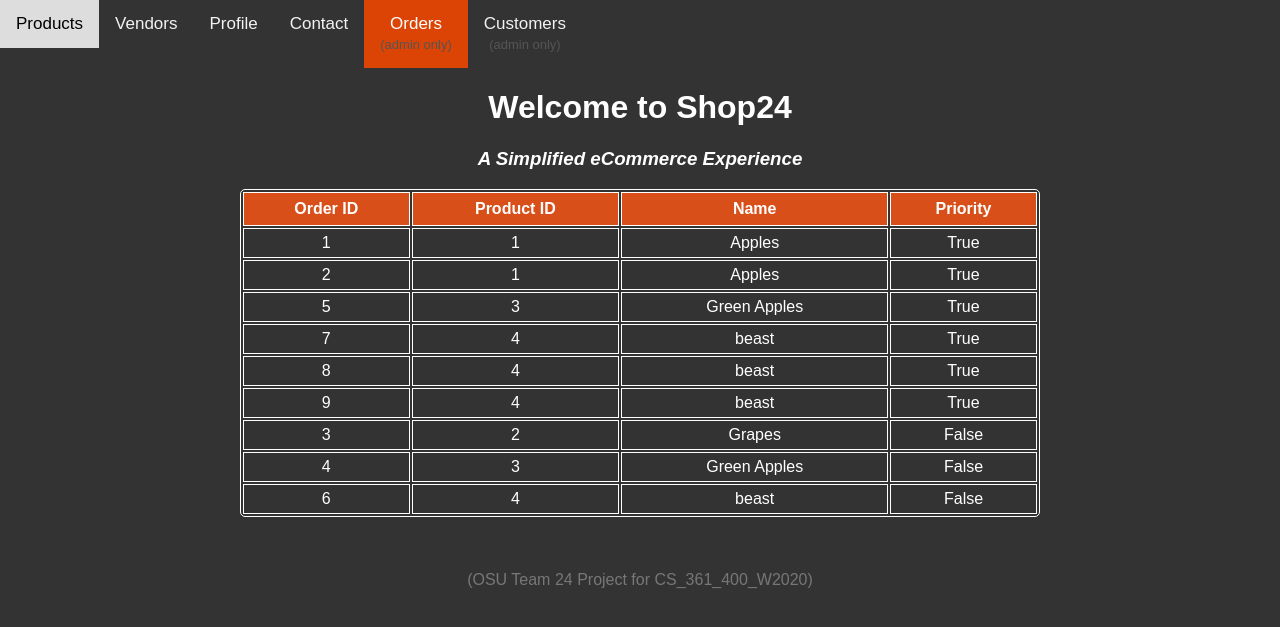
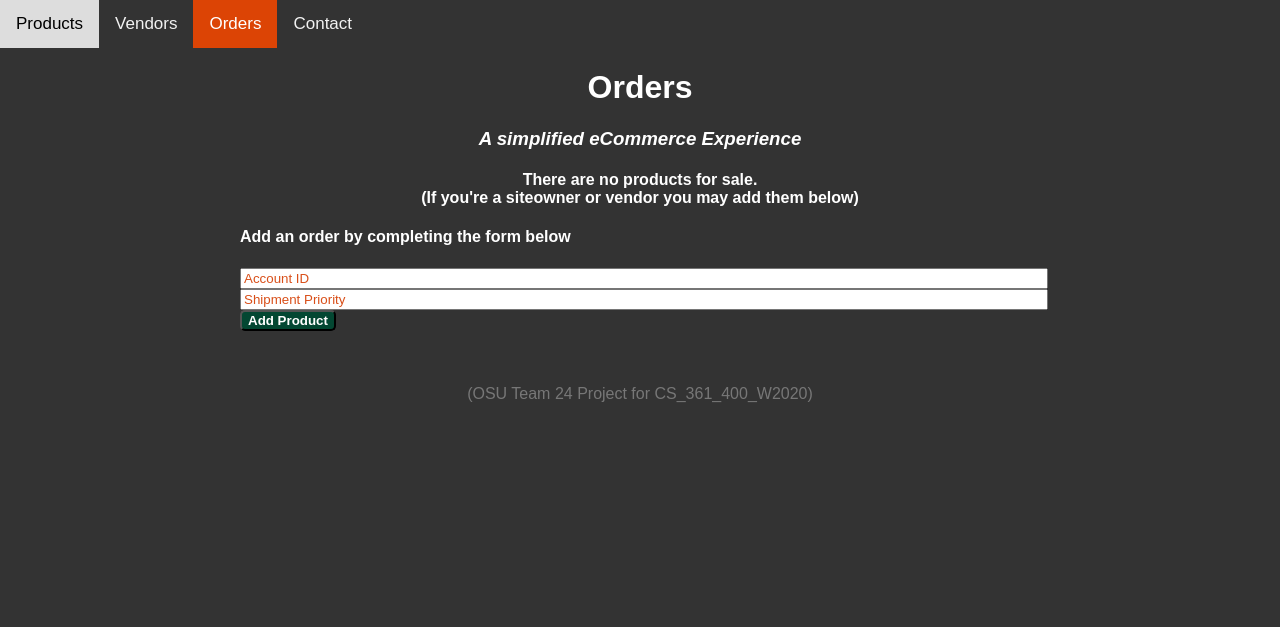
Before and after one commit to kowalczj/shop24, a Flask app: page /orders in a window 1280 px wide. Shown: the top 627 px of the page. Run offline with Flask 2, Linux system fonts and the light colour scheme; data comes from the database, SQL or seed files in the repository; both versions use the stored data as it was before the commit; data that the repository does not hold is empty.

Commit message:
Revert "Added Order button in Products Table"
This reverts commit f8292deec8b00ac32ac63fdbccb0456d1b7f1af9.

```diff
--- a/app.py
+++ b/app.py
@@ -7,40 +7,49 @@ app.config['SQLALCHEMY_DATABASE_URI'] = 'sqlite:///test.db'
 app.config['TEMPLATES_AUTO_RELOAD'] = True
 db = SQLAlchemy(app)
 
-class ProductTable(db.Model):
+class Account(db.Model):
+    id = db.Column(db.Integer, primary_key=True)
+    username = db.Column(db.String(200), nullable=False)
+    password = db.Column(db.String(200), nullable=False)
+    email = db.Column(db.String(200), nullable=False)
+    street = db.Column(db.String(200), nullable=False)
+    city = db.Column(db.String(200), nullable=False)
+
+    def __repr__(self):
+        return '<Task %r>' % self.id
+
+
+class Product(db.Model):
     id = db.Column(db.Integer, primary_key=True)
     product_name = db.Column(db.String(200), nullable=False)
     product_description = db.Column(db.String(200), nullable=False)
     product_price = db.Column(db.Float(10), nullable=False)
-    product_quantity = db.Column(db.Integer, nullable=False)
     date_created = db.Column(db.DateTime, default=datetime.utcnow)
 
     def __repr__(self):
-        return '<Product %r>' % self.id
+        return '<Task %r>' % self.id
 
-class OrderTable(db.Model):
-    id = db.Column(db.Integer, primary_key=True)
-    product_id = db.Column(db.Integer, db.ForeignKey('product_table.id'), nullable=False)
-    order_name = db.Column(db.String(200), nullable=False)
-    is_priority = db.Column(db.Boolean, nullable=True)
+
+class Order(db.Model):
+    id =                  db.Column(db.Integer, primary_key=True)
+    account_id =          db.Column(db.Integer, db.ForeignKey('account.id'), nullable=False)
+    order_date =          db.Column(db.DateTime, default=datetime.utcnow)
+    shipment_priority =   db.Column(db.Integer)
 
     def __repr__(self):
-        return '<Order %r>' % self.id
+        return '<Task %r>' % self.id
 
-class Customer(db.Model):
-    id           = db.Column(db.Integer, primary_key=True)
-    first_name   = db.Column(db.String(50), nullable=False)
-    last_name	 = db.Column(db.String(50), nullable=False)
-    email	 = db.Column(db.String(100), nullable=False)
-    phone        = db.Column(db.String(10), nullable=True)
-    street_addr  = db.Column(db.String(50), nullable=True)
-    state        = db.Column(db.String(2), nullable=True)
-    zipcode      = db.Column(db.String(5), nullable=True)
-    city         = db.Column(db.String(100), nullable=True)
+
+class OrderProduct(db.Model):
+    id =           db.Column(db.Integer, primary_key=True)
+    order_id =     db.Column(db.Integer, db.ForeignKey('order.id'), nullable=False)
+    product_id =   db.Column(db.Integer, db.ForeignKey('product.id'), nullable=False)
+    quantity =     db.Column(db.Integer, nullable=False)
 
     def __repr__(self):
+        return '<Task %r>' % self.id
 
-        return '<Customer {}>'.format(self.id)
+
 
 @app.route("/", methods=['POST', 'GET'])
 def index():
@@ -48,14 +57,18 @@ def index():
         name = request.form['product_name']
         description = request.form['product_description']
         price = request.form['product_price']
-        quantity = request.form['product_quantity']
 
-        new_product = ProductTable(
+        new_product = Product(
             product_name=name,
             product_description=description,
-            product_price=price,
-            product_quantity=quantity
+            product_price=price
         )
+
+        print("Product data:")
+        print(new_product.id)
+        print(new_product.product_name)
+        print(new_product.product_description)
+        print(new_product.product_price)
 
         try:
             db.session.add(new_product)
@@ -64,103 +77,150 @@ def index():
         except:
             return "Error: There was a problem adding the new product data"
     else:
-        prods = ProductTable.query.order_by(ProductTable.date_created).all()
-        return render_template("index.html", prods = prods)
-
-@app.route('/customers', methods=['POST', 'GET'])
-def customers():
-
-    customers = Customer.query.all()
-
-    if request.method == 'GET':
-
-        return render_template('customers.html', results = customers)
-
-    elif request.method == 'POST':
-
-        customer = Customer(first_name     = request.form['first_name'],
-                            last_name      = request.form['last_name'],
-                            email          = request.form['email'],
-                            phone          = request.form['phone'],
-                            street_addr    = request.form['street_adr'],
-                            state          = request.form['state'],
-                            zipcode        = request.form['zipcode'],
-                            city           = request.form['city'])
-
-        db.session.add(customer)
-        db.session.commit()
-
-        return render_template('customers.html', results = customers)
+        tasks = Product.query.order_by(Product.date_created).all()
+        return render_template("index.html", tasks = tasks)
 
 @app.route('/delete/<int:id>')
 def delete(id):
-    prod_to_delete = ProductTable.query.get_or_404(id)
+    task_to_delete = Product.query.get_or_404(id)
 
     try:
-        db.session.delete(prod_to_delete)
+        db.session.delete(task_to_delete)
         db.session.commit()
         return redirect('/')
     except:
-        return 'There was a problem deleting that product'
-
-@app.route('/order/<int:id>', methods=['GET', 'POST'])
-def order(id):
-    prod_to_order = ProductTable.query.get_or_404(id)
-    priority = request.form.get('order_priority')
-    is_checked = False
-    if request.method == 'POST':
-        if priority is not None:
-            is_checked = True
-        new_order = OrderTable(
-            product_id=prod_to_order.id,
-            order_name=prod_to_order.product_name,
-            is_priority=is_checked
-        )
-        try:
-            db.session.add(new_order)
-            db.session.commit()
-            ords = OrderTable.query.order_by(OrderTable.is_priority.desc()).all()
-            return render_template('orders.html', ords=ords)
-        except:
-            return 'There was a problem ordering that product'
-    else:
-        return render_template('order.html', ord=prod_to_order)
+        return 'There was a problem deleting that task'
 
 @app.route('/update/<int:id>', methods=['GET', 'POST'])
 def update(id):
-    product = ProductTable.query.get_or_404(id)
+    product = Product.query.get_or_404(id)
 
     if request.method == 'POST':
         product.product_name = request.form['product_name']
         product.product_description = request.form['product_description']
         product.product_price = request.form['product_price']
-        product.product_quantity = request.form['product_quantity']
 
         try:
             db.session.commit()
             return redirect('/')
         except:
-            return 'There was an issue updating your product'
+            return 'There was an issue updating your task'
 
     else:
-        return render_template('update.html', prod=product)
+        return render_template('update.html', task=product)
 
 @app.route("/vendors")
 def vendors():
     return render_template("vendors.html")
 
-@app.route("/profile")
-def profile():
-    return render_template("profile.html")
 
-@app.route("/contact")
-def contact():
-    return render_template("contact.html")
+@app.route("/orders", methods=['POST', 'GET'])
+def orders():
+    if request.method == 'POST':
+        accountID = request.form['account_id']
+        shipmentPriority = request.form['shipment_priority']
 
-@app.route("/orders")
-def orders():
-    ords = OrderTable.query.order_by(OrderTable.is_priority.desc()).all()
-    return render_template('orders.html', ords=ords)
+        new_order = Order(
+            account_id=accountID,
+            shipment_priority=shipmentPriority,
+        )
+
+
+        try:
+            db.session.add(new_order)
+            db.session.commit()
+            return redirect('/orders')
+        except Exception as ex:
+            print("Error: ", ex)
+            return "Error: There was a problem adding the new order data"
+    else:
+        tasks = Order.query.order_by(Order.shipment_priority).all()
+        return render_template("orders.html", tasks = tasks)
+
+
+@app.route('/orders/delete/<int:id>')
+def ordersDelete(id):
+    task_to_delete = Order.query.get_or_404(id)
+
+    try:
+        db.session.delete(task_to_delete)
+        db.session.commit()
+        return redirect('/orders')
+    except:
+        return 'There was a problem deleting that task'
+
+@app.route('/orders/update/<int:id>', methods=['GET', 'POST'])
+def ordersUpdate(id):
+    order = Order.query.get_or_404(id)
+
+    if request.method == 'POST':
+        order.account_id = request.form['account_id']
+        order.shipment_priority = request.form['shipment_priority']
+
+        print("order: ", order.account_id)
+        print("order: ", order.shipment_priority)
+
+        try:
+            db.session.commit()
+            return redirect('/orders')
+        except Exception as e:
+            print(e)
+            return 'There was an issue updating your task'
+
+    else:
+        return render_template('updateOrder.html', task=order)
+
+
+@app.route("/orderproduct", methods=['POST', 'GET'])
+def orderproduct():
+    if request.method == 'POST':
+        if 'order_id' in request.form:
+
+            orderID = request.form['order_id']
+            productID = request.form['product_id']
+            quantity = request.form['quantity']
+            url = '/orderproduct?id=' + str(orderID)
+
+            newOrderProduct = OrderProduct(
+                order_id=orderID,
+                product_id=productID,
+                quantity=quantity,
+            )
+
+            try:
+                db.session.add(newOrderProduct)
+                db.session.commit()
+                # return render_template('orderproduct.html')
+                return redirect(url)
+            except Exception as ex:
+                print("Error: ", ex)
+                return "Error: There was a problem adding the new order data"
+        elif 'id' in request.form:
+
+            orderID = request.form['id']
+            tasks = OrderProduct.query.filter(OrderProduct.order_id == orderID).order_by(OrderProduct.id).all()
+            return render_template("orderproduct.html",tasks=tasks, orderID = orderID)
+    elif request.method == 'GET':
+        orderID = request.args['id']
+        tasks = OrderProduct.query.filter(OrderProduct.order_id == orderID).order_by(OrderProduct.id).all()
+        return render_template("orderproduct.html",tasks=tasks, orderID = orderID)
+
+
+@app.route('/orderproduct/delete/<int:orderID>/<int:id>')
+def orderProductDelete(orderID, id):
+    print("id: ", id)
+    url = '/orderproduct?id=' + str(orderID)
+    print("url: ", url)
+    task_to_delete = OrderProduct.query.get_or_404(id)
+    print("task_to_delete: ", task_to_delete)
+    try:
+        db.session.delete(task_to_delete)
+        db.session.commit()
+        return redirect(url)
+    except:
+        return 'There was a problem deleting that task'
+
 
 if __name__ == "__main__":
+    # app.run(host="0.0.0.0", port=8080)   # This didn't work for me, so I set it to the line under
     app.run(debug=True)
--- a/static/css/main.css
+++ b/static/css/main.css
@@ -2,11 +2,6 @@ body, html {
     margin: 0;
     font-family: sans-serif;
     background-color: #333;
-}
-
-.employee_view {
-    font-size: small;
-    color: #555;
 }
 
 .topnav {
--- a/templates/base.html
+++ b/templates/base.html
@@ -5,7 +5,6 @@
     <meta name="viewport" content="width=device-width, initial-scale=1.0">
     <meta http-equiv="X-UA-Compatible" content="ie=edge">
     <link rel="stylesheet" href="{{ url_for('static', filename='css/main.css') }}">
-    <link rel="shortcut icon" href="{{ url_for('static', filename='favicon.ico') }}">
     {% block head %}{% endblock %}
 </head>
 <body>
--- a/templates/orders.html
+++ b/templates/orders.html
@@ -1,41 +1,61 @@
 {% extends 'base.html' %}
 
 {% block head %}
-<title>Shop24 Orders</title>
+<title>Shop24!</title>
 {% endblock %}
 
 {% block body %}
 <div class="topnav">
     <a href="/">Products</a>
     <a href="vendors">Vendors</a>
-    <a href="profile">Profile</a>
-    <a href="contact">Contact</a>
-    <a class="active" href="orders">Orders<br><span class="employee_view">(admin only)</span></a>
-    <a href="customers">Customers<br><span class="employee_view">(admin only)</span></a>
+    <a class="active" href="orders">Orders</a>
+    <a href="make_model.html">Contact</a>
 </div>
 <div class="content">
-    <h1 style="text-align: center">Welcome to Shop24</h1>
-    <h3 style="text-align: center"><em>A Simplified eCommerce Experience</em></h3>
-    {% if ords|length < 1 %}
-    <h4 style="text-align: center">No orders have been placed yet.</h4>
+    <h1 style="text-align: center">Orders</h1>
+    <h3 style="text-align: center"><em>A simplified eCommerce Experience</em></h3>
+    {% if tasks|length < 1 %}
+    <h4 style="text-align: center">There are no products for sale.<br>(If you're a siteowner or vendor you may add them below)</h4>
     {% else %}
 
     <table>
         <tr>
-            <th>Order ID</th>
-            <th>Product ID</th>
-            <th>Name</th>
-            <th>Priority</th>
+            <th>Shipment Priority</th>
+            <th>Order #</th>
+            <th>Account ID</th>
+            <th>Order Date</th>
+            <th>Order Detail</th>
+            <th>Actions</th>
         </tr>
-        {% for ord in ords %}
+        {% for task in tasks %}
             <tr>
-                <td>{{ ord.id }}</td>
-                <td>{{ ord.product_id }}</td>
-                <td>{{ ord.order_name }}</td>
-                <td>{{ ord.is_priority }}</td>
+                <td>{{ task.shipment_priority }}</td>
+                <td>{{ task.id }}</td>
+                <td>{{ task.account_id }}</td>
+                <td>{{ task.order_date }}</td>
+                <td>
+                    <form action="/orderproduct" method="GET">
+                        <input type="hidden" name="id" value="{{task.id}}">
+                        <button type="submit">View</button>
+                    </form>
+                </td>
+                <td>
+                    <a href="/orders/delete/{{task.id}}">Delete</a>
+                    <br>
+                    <a href="/orders/update/{{task.id}}">Update</a>
+                </td> <!--should perhaps not be visible to custoemrs-->
             </tr>
         {% endfor %}
     </table>
     {% endif %}
+
+    <div class="form">
+        <form action="/orders" method="POST">
+            <h4>Add an order by completing the form below</h4>
+            <input type="number" name="account_id" id="content" placeholder="Account ID">
+            <input type="number" name="shipment_priority" id="content" placeholder="Shipment Priority">
+            <input type="submit" value="Add Product">
+        </form>
+    </div>
 </div>
 {% endblock %}
--- a/templates/update.html
+++ b/templates/update.html
@@ -6,10 +6,10 @@
 
 {% block body %}
 <div class="content">
-    <h1 style="text-align: center">Update Product</h1>
+    <h1 style="text-align: center">Update Task</h1>
 
     <div class="form">
-        <form action="/update/{{prod.id}}" method="POST">
+        <form action="/update/{{task.id}}" method="POST">
             <input type="text" name="product_name" id="content" placeholder="Product name">
             <input type="text" name="product_description" id="content" placeholder="Description of product">
             <input type="text" name="product_price" id="content"placeholder="Price of product"><br>
--- a/templates/vendors.html
+++ b/templates/vendors.html
@@ -9,10 +9,8 @@
 <div class="topnav">
     <a href="/">Products</a>
     <a class="active" href="vendors">Vendors</a>
-    <a href="profile">Profile</a>
-    <a href="contact">Contact</a>
-    <a href="orders">Orders<br><span class="employee_view">(admin only)</span></a>
-    <a href="customers">Customers<br><span class="employee_view">(admin only)</span></a>
+    <a href="orders">Orders</a>
+    <a href="make_model.html">Contact</a>
 </div>
 <div class="content">
     <h1 style="text-align: center">Vendor Page</h1>
```
Also changed, not shown: templates/contact.html (deleted, +0 -34 lines), templates/customers.html (deleted, +0 -66 lines), templates/index.html (+13 -18 lines), templates/order.html (deleted, +0 -19 lines), templates/profile.html (deleted, +0 -20 lines), static/favicon.ico (deleted), test.db (deleted).
